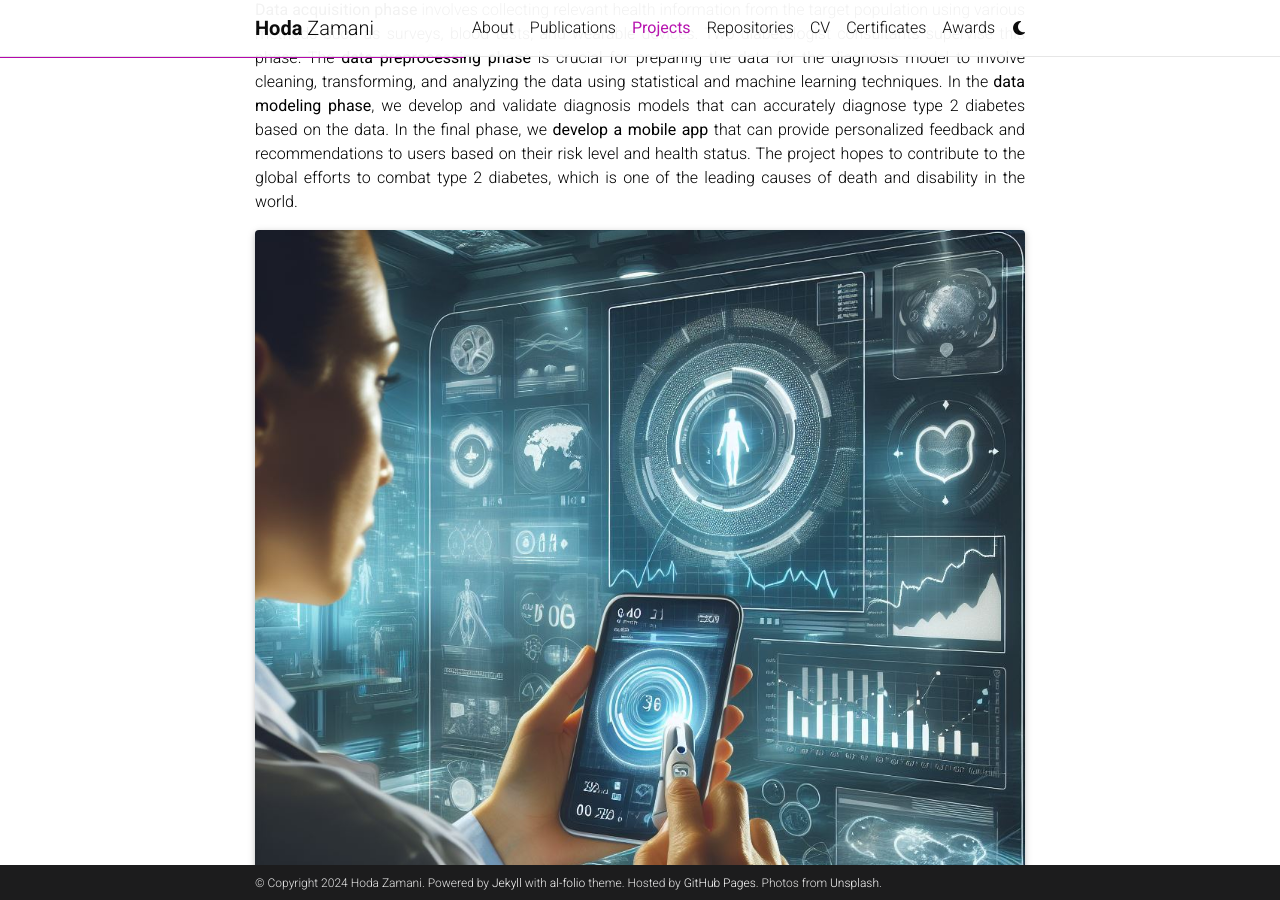
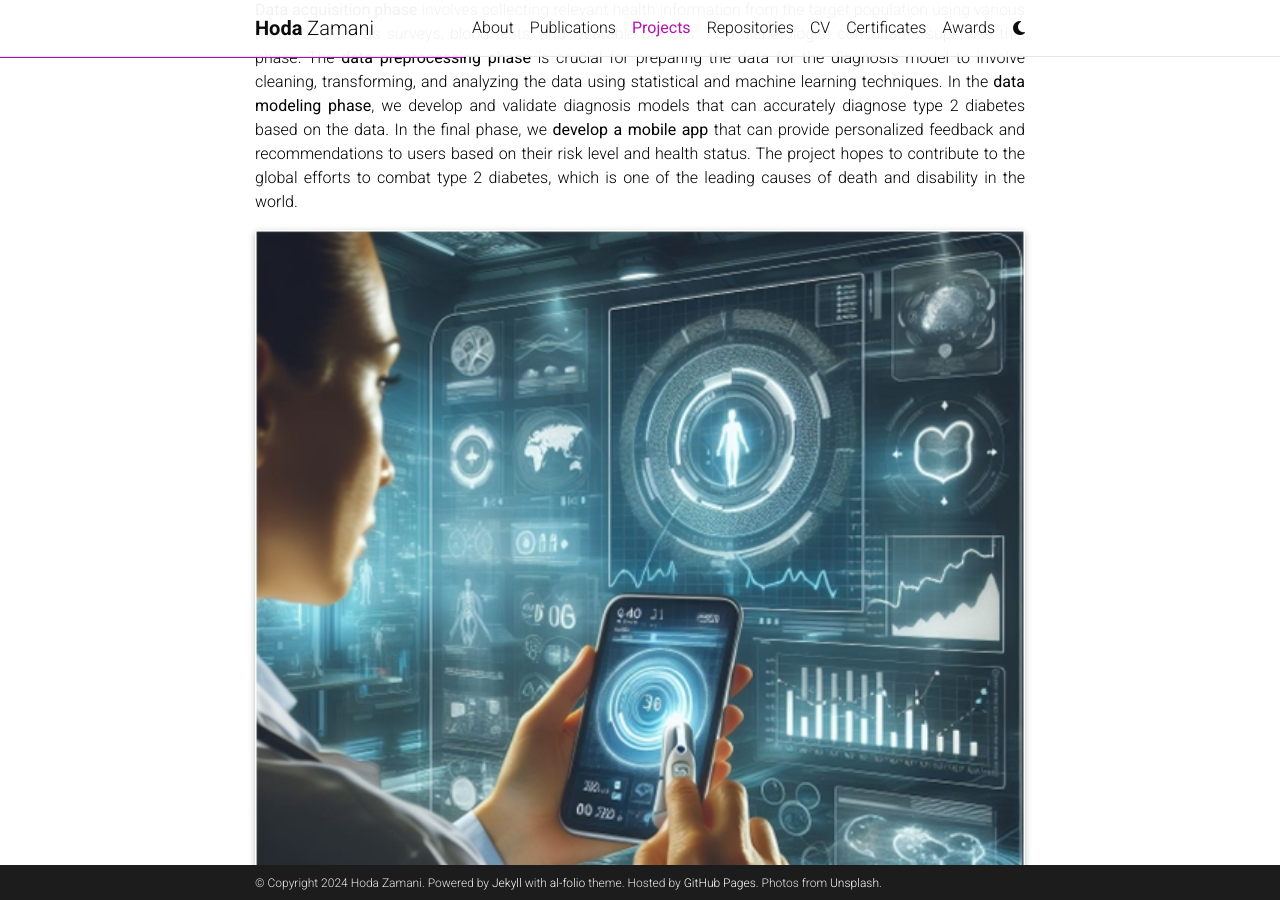
Before and after one commit to HodaZamani/HodaZamani.github.io, a Jekyll site: the page built from _projects/1_project.md, in a window 1280 px wide and 900 px high, scrolled down 640 px. Built offline with Jekyll 4.4.1, drawn with Linux system fonts in a browser that asks for light colours; full-size pictures stand in for the smaller copies a plugin makes; comment, search, counter and statistics services are not loaded; a style sheet for code colours, icons or effects is not loaded.

Commit message:
Update 1_project.md

```diff
--- a/_projects/1_project.md
+++ b/_projects/1_project.md
@@ -33,7 +33,7 @@
 
 <div class="row">
     <div class="col-sm mt-3 mt-md-0">
-        {% include figure.html path="assets/img/Pic1.jpg" title="example image" class="img-fluid rounded z-depth-1" %}
+        {% include figure.html path="assets/img/12.jpg" title="example image" class="img-fluid rounded z-depth-1" %}
     </div>
 </div>
 <div class="caption">
```
